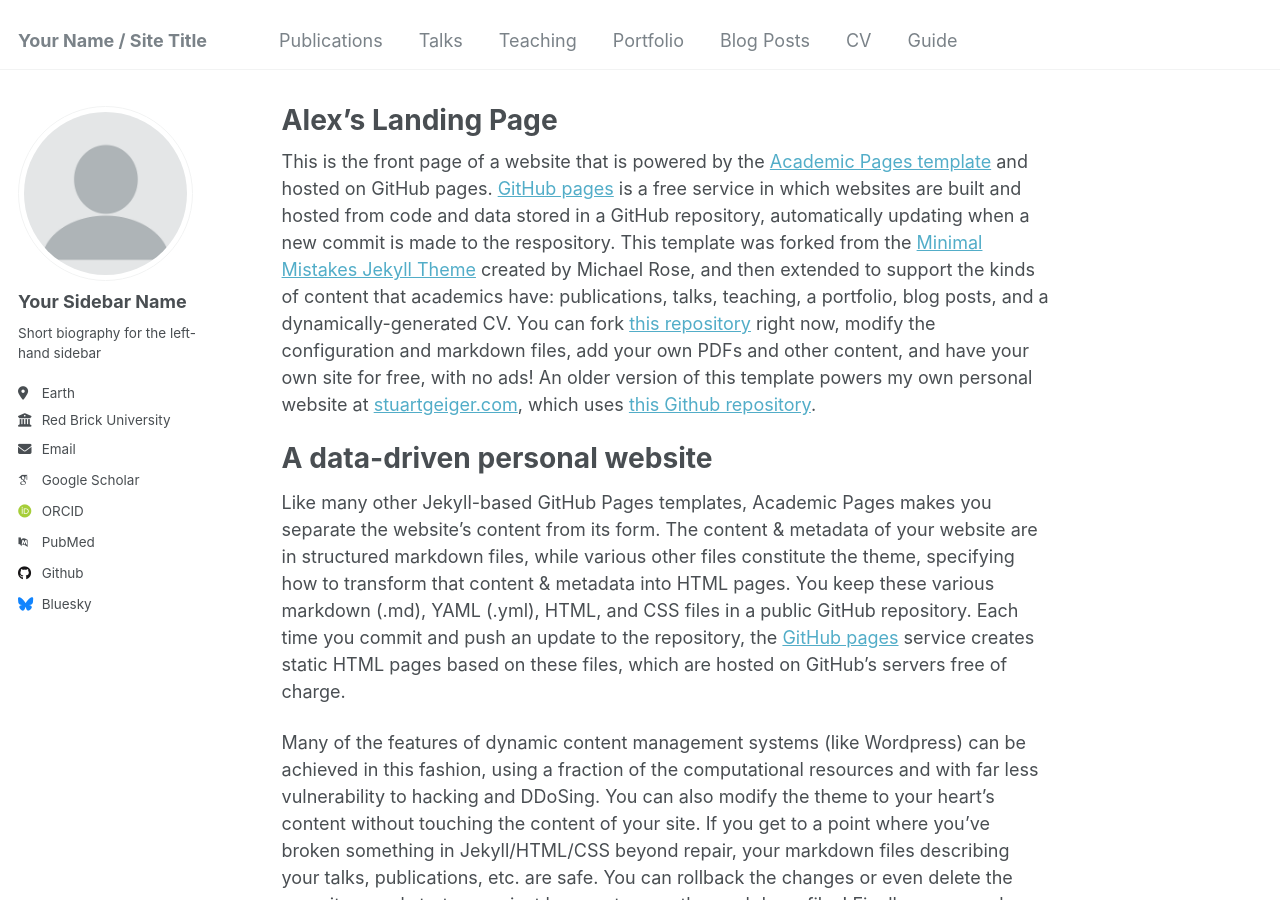
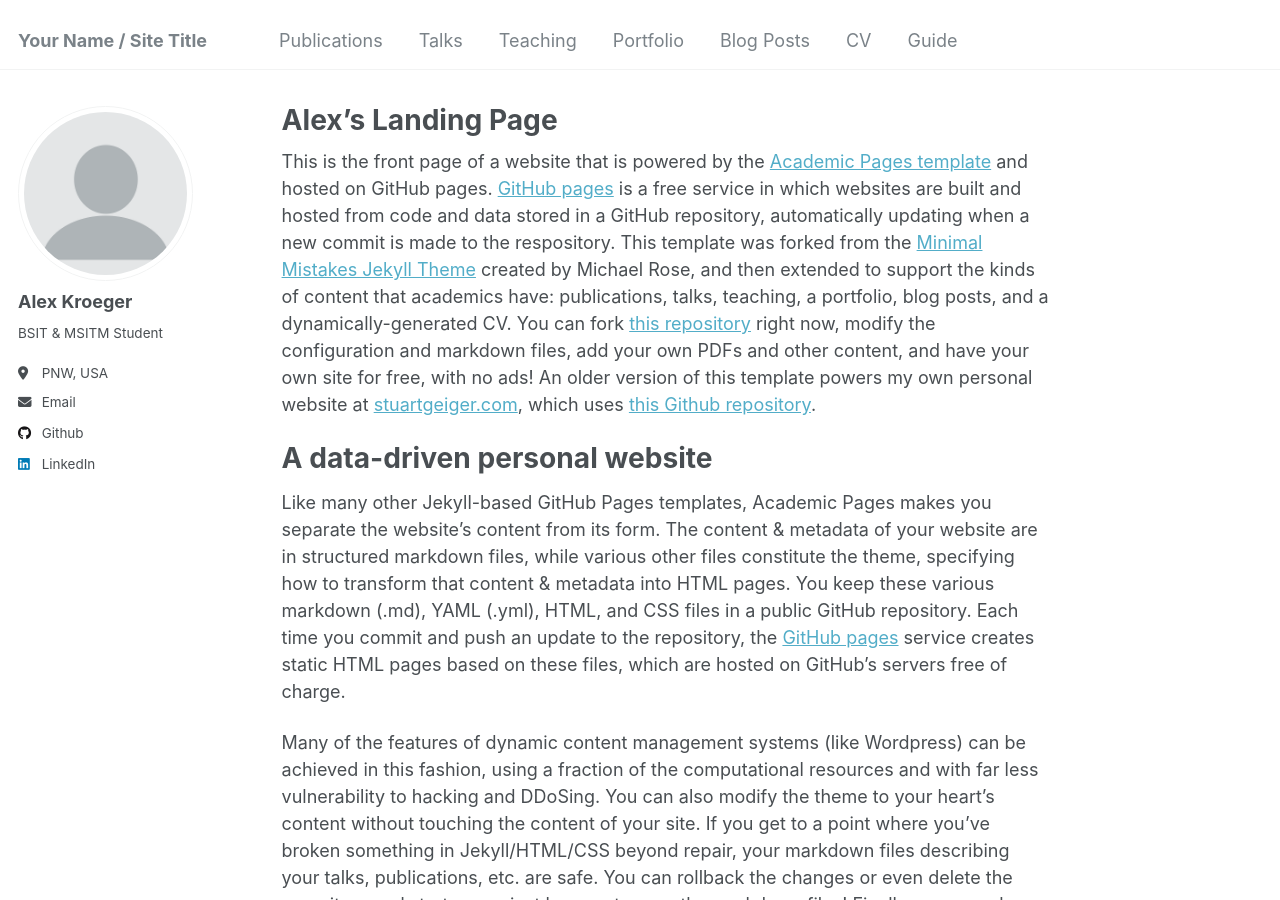
Before and after one commit to akroeger1984/akroeger.github.io, a Jekyll site: the page built from _pages/about.md, in a window 1280 px wide and 900 px high. Built offline with Jekyll 4.4.1, drawn with Linux system fonts in a browser that asks for light colours; some web fonts are replaced.

Commit message:
Added details

```diff
--- a/_config.yml
+++ b/_config.yml
@@ -22,33 +22,33 @@ repository               : "akroeger1984/akroeger1984.github.io"
 author:
   # Biographic information
   avatar           : "profile.png"
-  name             : "Your Sidebar Name"
+  name             : "Alex Kroeger"
   pronouns         : # example: "she/her"
-  bio              : "Short biography for the left-hand sidebar"
-  location         : "Earth"
-  employer         : "Red Brick University"
+  bio              : "BSIT & MSITM Student"
+  location         : "PNW, USA"
+  employer         : #"Red Brick University"
   uri              : # URL
-  email            : "none@example.org"
+  email            : "a.kroeger1984@gmail.com"
 
   # Academic websites
   arxiv            : # URL - Update with the correct link to your profile
-  googlescholar    : "https://scholar.google.com/citations?user=PS_CX0AAAAAJ"
+  googlescholar    : #"https://scholar.google.com/citations?user=PS_CX0AAAAAJ"
   impactstory      : # URL
-  orcid            : "http://orcid.org/yourorcidurl"
+  orcid            : #"http://orcid.org/yourorcidurl"
   semantic         : # URL
-  pubmed           : "https://www.ncbi.nlm.nih.gov/pubmed/?term=john+snow"
+  pubmed           : #"https://www.ncbi.nlm.nih.gov/pubmed/?term=john+snow"
   researchgate     : # URL
 
   # Repositories and software development
   bitbucket        : # Username - Update with your username on the site
   codepen          : # Username
   dribbble         : # Username
-  github           : "academicpages"
+  github           : "akroeger1984" # Username
   kaggle           : # Username
   stackoverflow    : # User number or user number and name (i.e., use "1" or "1/jeff-atwood")
 
   # Social media
-  bluesky          : "bsky.app" # Replace this with you Bluesky username
+  bluesky          : #"bsky.app" # Replace this with you Bluesky username
   facebook         : # Username
   flickr           : # Username
   foursquare       : # Username
@@ -57,7 +57,7 @@ author:
   keybase          : # Username
   instagram        : # Username
   lastfm           : # Username
-  linkedin         : # Username
+  linkedin         : alexkroeger1984 # Username
   mastodon         : # URL
   medium           : # URL
   pinterest        : # Username
```
